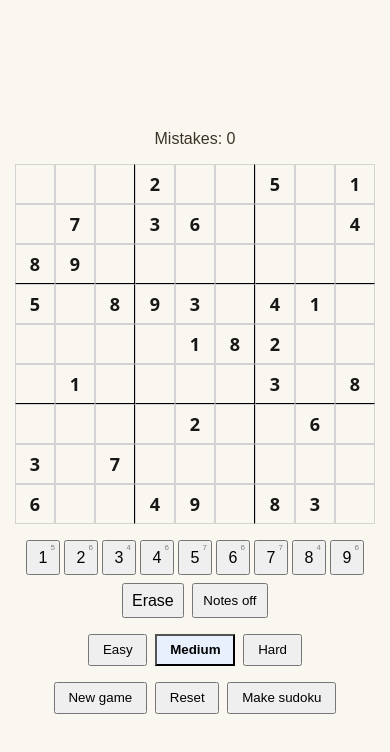
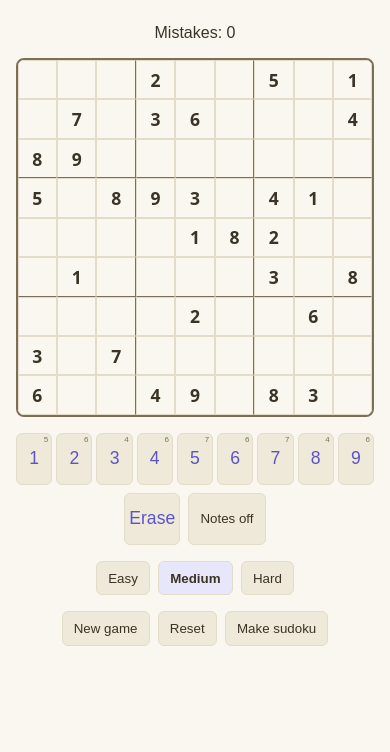
Before and after one commit to sojack/sudoku-cloud, a Next.js app: page / in a window 390 px wide. Shown: the top 752 px of the page. Built offline with nearby package versions, Linux system fonts and the light colour scheme.

Commit message:
Theme all game styles via variables; responsive board and keypad

```diff
--- a/app/page.module.css
+++ b/app/page.module.css
@@ -1,78 +1,106 @@
 .main {
   display: flex;
   flex-direction: column;
-  justify-content: center;
+  justify-content: flex-start;
   align-items: center;
-  height: 100vh;
-  width: 100vw;
+  min-height: 100vh;
+  width: 100%;
+  padding: 1.5rem 1rem 3rem;
 }
 
 .game {
   display: flex;
   flex-direction: column;
   align-items: center;
+  width: 100%;
+  max-width: 30rem;
+}
+
+.themeToggle {
+  align-self: flex-end;
+  margin-bottom: 0.5rem;
+  padding: 0.3rem 0.6rem;
+  font-size: 1rem;
+  cursor: pointer;
+  background: var(--surface);
+  color: var(--text);
+  border: 1px solid var(--cell-border);
+  border-radius: 6px;
+}
+
+.board {
+  display: grid;
+  grid-template-columns: repeat(9, 1fr);
+  width: min(92vw, 30rem);
+  aspect-ratio: 1;
+  margin-top: 1em;
+  border: 2px solid var(--box-border);
+  border-radius: 8px;
+  overflow: hidden;
 }
 
 .cell {
-  width: 40px;
-  height: 40px;
-  border: 1px solid lightgray;
+  aspect-ratio: 1;
+  border: 1px solid var(--cell-border);
   text-align: center;
-  font-size: large;
-  color: gray;
+  font-size: clamp(1rem, 4.5vw, 1.5rem);
+  color: var(--text);
   font-family: system-ui, -apple-system, BlinkMacSystemFont, 'Segoe UI', Roboto, Oxygen, Ubuntu, Cantarell, 'Open Sans', 'Helvetica Neue', sans-serif;
   font-weight: bold;
   background: none;
   padding: 0;
   cursor: pointer;
   position: relative;
+  display: flex;
+  align-items: center;
+  justify-content: center;
 }
 .cell:nth-child(9n+3) {
-  border-right-color: black;
+  border-right-color: var(--box-border);
 }
 .cell:nth-child(9n+6) {
-  border-right-color: black;
+  border-right-color: var(--box-border);
 }
 .cell:nth-child(27n+19):nth-child(-n+70) {
-  border-bottom-color: black;
+  border-bottom-color: var(--box-border);
 }
 .cell:nth-child(27n+20):nth-child(-n+70) {
-  border-bottom-color: black;
+  border-bottom-color: var(--box-border);
 }
 .cell:nth-child(27n+21):nth-child(-n+70) {
-  border-bottom-color: black;
+  border-bottom-color: var(--box-border);
 }
 .cell:nth-child(27n+22):nth-child(-n+70) {
-  border-bottom-color: black;
+  border-bottom-color: var(--box-border);
 }
 .cell:nth-child(27n+23):nth-child(-n+70) {
-  border-bottom-color: black;
+  border-bottom-color: var(--box-border);
 }
 .cell:nth-child(27n+24):nth-child(-n+70) {
-  border-bottom-color: black;
+  border-bottom-color: var(--box-border);
 }
 .cell:nth-child(27n+25):nth-child(-n+70) {
-  border-bottom-color: black;
+  border-bottom-color: var(--box-border);
 }
 .cell:nth-child(27n+26):nth-child(-n+70) {
-  border-bottom-color: black;
+  border-bottom-color: var(--box-border);
 }
 .cell:nth-child(27n+27):nth-child(-n+70) {
-  border-bottom-color: black;
+  border-bottom-color: var(--box-border);
 }
 
 /* Player-entered digits */
 .input {
-  color: cornflowerblue;
+  color: var(--ink-entry);
 }
 
 /* Fixed clues */
 .given {
-  color: #171717;
+  color: var(--ink-given);
 }
 
 .selected {
-  background: #e8f0fe;
+  background: var(--sel-bg);
 }
 
 .notes {
@@ -84,18 +112,12 @@
 }
 
 .noteCell {
-  font-size: 9px;
+  font-size: clamp(0.5rem, 1.6vw, 0.6rem);
   line-height: 1;
-  color: gray;
+  color: var(--muted);
   display: flex;
   align-items: center;
   justify-content: center;
-}
-
-.board {
-  display: grid;
-  grid-template-columns: repeat(9, 1fr);
-  margin-top: 1em;
 }
 
 .status {
@@ -105,11 +127,11 @@
 .win {
   margin-top: 0.5rem;
   font-weight: bold;
-  color: seagreen;
+  color: var(--win);
 }
 
 .wrong {
-  color: red;
+  color: var(--mistake-fg);
 }
 
 .keypad {
@@ -118,20 +140,26 @@
   flex-direction: column;
   align-items: center;
   gap: 0.5rem;
+  width: 100%;
 }
 
 .keys {
   display: grid;
   grid-template-columns: repeat(9, 1fr);
   gap: 0.25rem;
+  width: 100%;
 }
 
 .key {
   position: relative;
-  min-width: 34px;
-  padding: 0.4rem 0.5rem;
+  min-height: 2.75rem;
+  padding: 0.4rem 0.25rem;
   font-size: 1rem;
   cursor: pointer;
+  background: var(--surface);
+  color: var(--ink-entry);
+  border: 1px solid var(--cell-border);
+  border-radius: 6px;
 }
 
 .keyBadge {
@@ -139,7 +167,7 @@
   top: 1px;
   right: 3px;
   font-size: 8px;
-  color: gray;
+  color: var(--muted);
 }
 
 .keyDisabled {
@@ -155,10 +183,14 @@
 .notesToggle {
   padding: 0.4rem 0.6rem;
   cursor: pointer;
+  background: var(--surface);
+  color: var(--text);
+  border: 1px solid var(--cell-border);
+  border-radius: 6px;
 }
 
 .notesActive {
-  background: #e8f0fe;
+  background: var(--accent-bg);
   font-weight: bold;
 }
 
@@ -166,11 +198,17 @@
   margin-top: 1rem;
   display: flex;
   gap: 0.5rem;
+  flex-wrap: wrap;
+  justify-content: center;
 }
 
 .controlBtn {
   padding: 0.4rem 0.8rem;
   cursor: pointer;
+  background: var(--surface);
+  color: var(--text);
+  border: 1px solid var(--cell-border);
+  border-radius: 6px;
 }
 
 .difficulty {
@@ -182,26 +220,31 @@
 .difficultyBtn {
   padding: 0.4rem 0.8rem;
   cursor: pointer;
+  background: var(--surface);
+  color: var(--text);
+  border: 1px solid var(--cell-border);
+  border-radius: 6px;
 }
 
 .difficultyActive {
-  background: #e8f0fe;
+  background: var(--accent-bg);
   font-weight: bold;
 }
 
 .makeHint {
   margin-top: 0.5rem;
-  color: gray;
+  color: var(--muted);
 }
 
-.themeToggle {
-  align-self: flex-end;
-  margin-bottom: 0.5rem;
-  padding: 0.3rem 0.6rem;
-  font-size: 1rem;
-  cursor: pointer;
-  background: var(--surface);
-  color: var(--text);
-  border: 1px solid var(--cell-border);
-  border-radius: 6px;
+/* Larger touch targets on phones */
+@media (max-width: 480px) {
+  .key {
+    min-height: 3.25rem;
+    font-size: 1.1rem;
+  }
+  .controlBtn,
+  .difficultyBtn,
+  .notesToggle {
+    padding: 0.55rem 0.7rem;
+  }
 }
```
